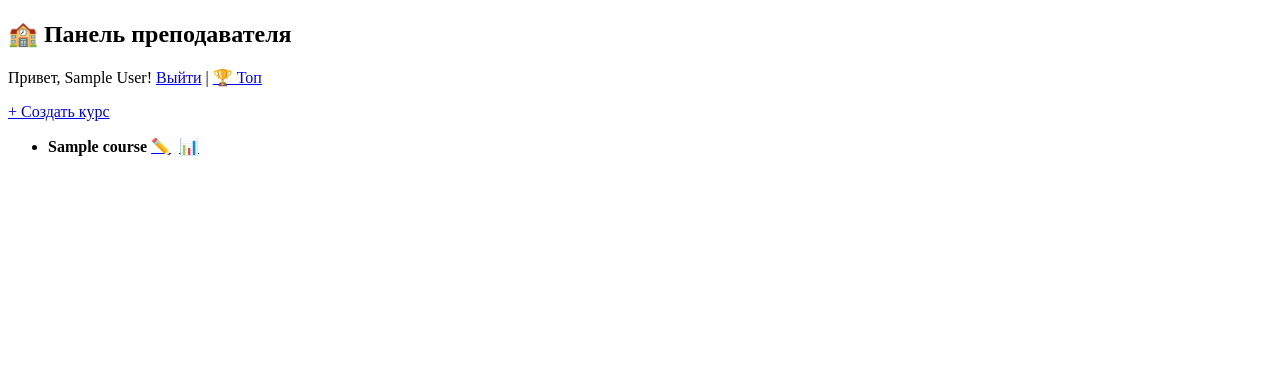
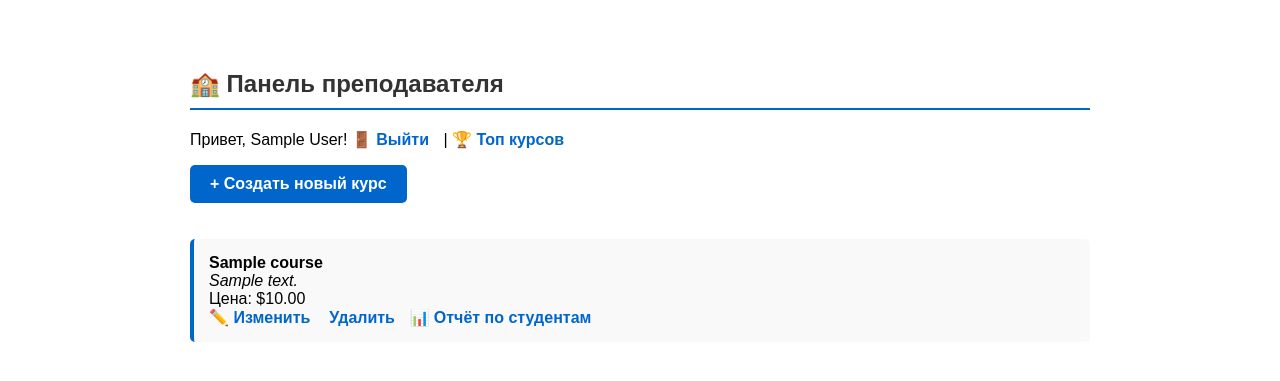
Before and after one commit to nezy1103/123, a PHP site: template src/views/teacher_dashboard.php in a window 1280 px wide. Shown: the top 381 px of the page. Run offline with PHP 8.4, Linux system fonts and the light colour scheme; the visitor is signed in with stand-in values (Sample User, id 1); the template is opened without the code that fills it: most values are stand-ins (such as "Sample title", 1, 10 or a date in 2020).

Commit message:
Update teacher_dashboard.php

```diff
--- a/src/views/teacher_dashboard.php
+++ b/src/views/teacher_dashboard.php
@@ -1,10 +1,42 @@
-<!DOCTYPE html><html lang="ru"><head><meta charset="UTF-8"><title>Панель преподавателя</title></head><body>
-<h2>‍🏫 Панель преподавателя</h2>
-<p>Привет, <?=htmlspecialchars($_SESSION['user']['name'])?>! <a href="/auth/logout">Выйти</a> | <a href="/report/student">🏆 Топ</a></p>
-<a href="/teacher/create">+ Создать курс</a>
-<?php if(empty($courses)):?><p>Нет курсов</p><?php else:?><ul>
-<?php foreach($courses as $c):?><li><b><?=htmlspecialchars($c['name'])?></b>
-<a href="/teacher/edit/<?=$c['id']?>">✏️</a>
-<a href="/teacher/delete/<?=$c['id']?>" onclick="return confirm('Удалить?')">️</a>
-<a href="/report/teacher/<?=$c['id']?>">📊</a></li><?php endforeach;?></ul><?php endif;?>
-</body></html>
+<!DOCTYPE html>
+<html lang="ru">
+<head>
+    <meta charset="UTF-8">
+    <title>Панель преподавателя</title>
+    <style>
+        body { font-family: Arial, sans-serif; max-width: 900px; margin: 30px auto; padding: 20px; }
+        h2 { color: #333; border-bottom: 2px solid #0066cc; padding-bottom: 10px; }
+        ul { list-style-type: none; padding: 0; }
+        li { background: #f9f9f9; margin: 10px 0; padding: 15px; border-radius: 5px; border-left: 4px solid #0066cc; }
+        a { text-decoration: none; color: #0066cc; margin-right: 10px; font-weight: bold; }
+        a:hover { text-decoration: underline; }
+        .create-link { display: inline-block; background: #0066cc; color: white; padding: 10px 20px; border-radius: 5px; margin-bottom: 20px; }
+        .create-link:hover { background: #0052a3; }
+    </style>
+</head>
+<body>
+    <h2>‍🏫 Панель преподавателя</h2>
+    <p>Привет, <?= htmlspecialchars($_SESSION['user']['name']) ?>!
+    <a href="/auth/logout">🚪 Выйти</a> |
+    <a href="/report/student">🏆 Топ курсов</a></p>
+
+    <a href="/teacher/create" class="create-link">+ Создать новый курс</a>
+
+    <?php if (empty($courses)): ?>
+        <p>У вас пока нет созданных курсов.</p>
+    <?php else: ?>
+        <ul>
+            <?php foreach ($courses as $course): ?>
+                <li>
+                    <strong><?= htmlspecialchars($course['name']) ?></strong><br>
+                    <em><?= htmlspecialchars($course['description']) ?></em><br>
+                    Цена: $<?= number_format($course['price'], 2) ?><br>
+                    <a href="/teacher/edit/<?= $course['id'] ?>">✏️ Изменить</a>
+                    <a href="/teacher/delete/<?= $course['id'] ?>" onclick="return confirm('Вы уверены, что хотите удалить этот курс?')">️ Удалить</a>
+                    <a href="/report/teacher/<?= $course['id'] ?>">📊 Отчёт по студентам</a>
+                </li>
+            <?php endforeach; ?>
+        </ul>
+    <?php endif; ?>
+</body>
+</html>
```
